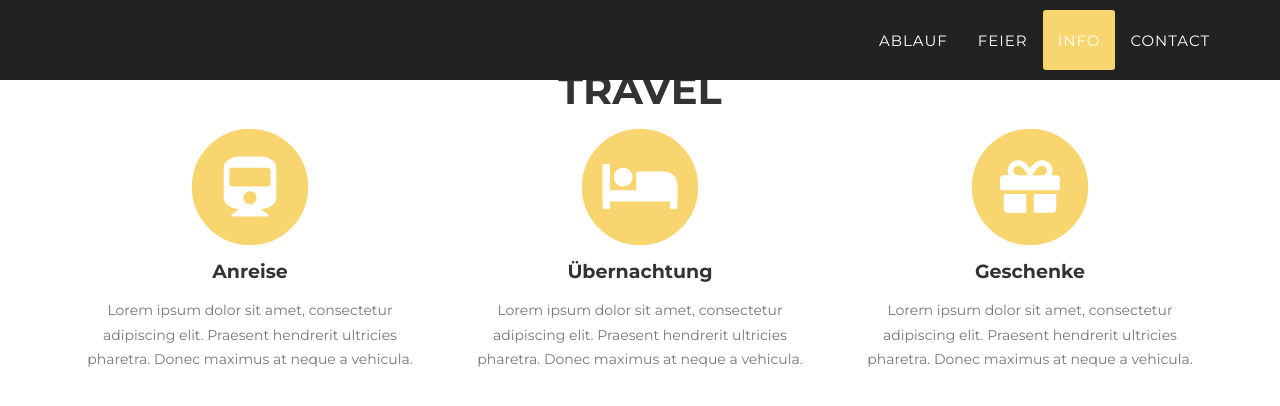
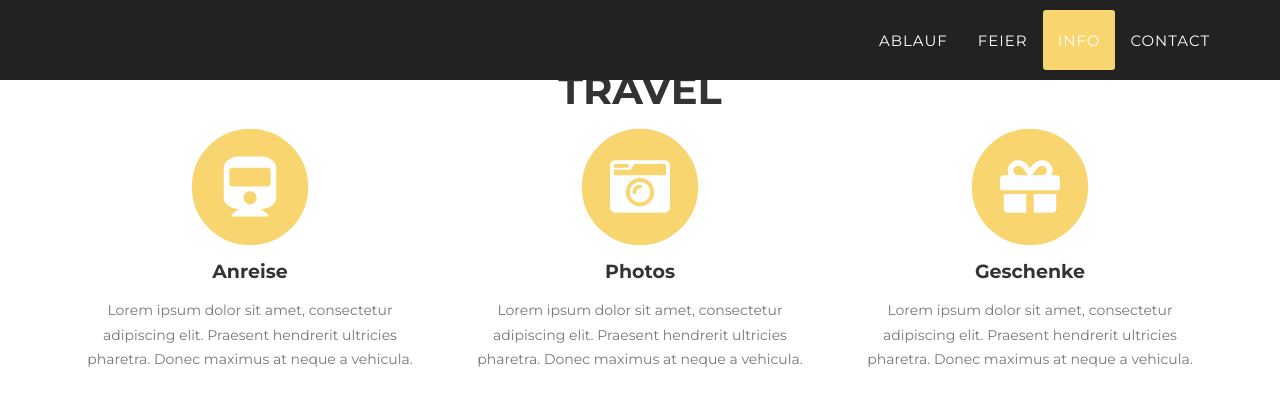
Before and after one commit to nlz-crtl/LN, a Jekyll site: the page built from index.html, in a window 1280 px wide and 900 px high, scrolled down 3259 px, cut to the strip 0-528 px from the top of the window. Shown: the top 406 px of the strip. Built offline with Jekyll 4.4.1, drawn with Linux system fonts in a browser that asks for light colours; some web fonts are replaced.

Commit message:
Update travel.html

```diff
--- a/_includes/en_data/travel.html
+++ b/_includes/en_data/travel.html
@@ -18,9 +18,9 @@
             <div class="col-md-4">
                 <span class="fa-stack fa-4x">
                     <i class="fa fa-circle fa-stack-2x text-primary"></i>
-                    <i class="fa fa-bed fa-stack-1x fa-inverse"></i>
+                    <i class="fa fa-camera-retro fa-stack-1x fa-inverse"></i>
                 </span>
-                <h4 class="service-heading">Übernachtung</h4>
+                <h4 class="service-heading">Photos</h4>
                 <p class="text-muted">Lorem ipsum dolor sit amet, consectetur adipiscing elit. Praesent hendrerit ultricies pharetra. Donec maximus at neque a vehicula.</p>
             </div>
             <div class="col-md-4">
```
